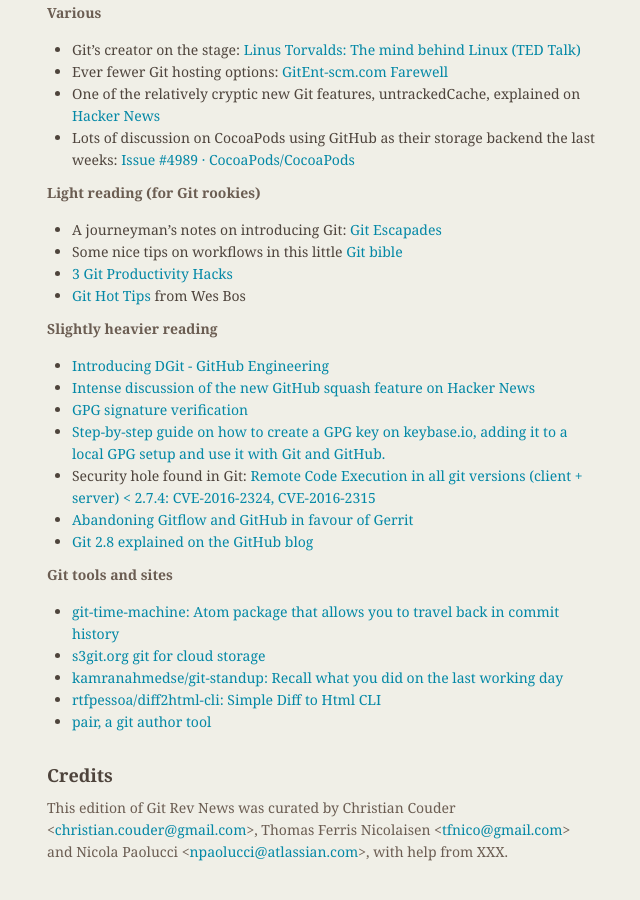
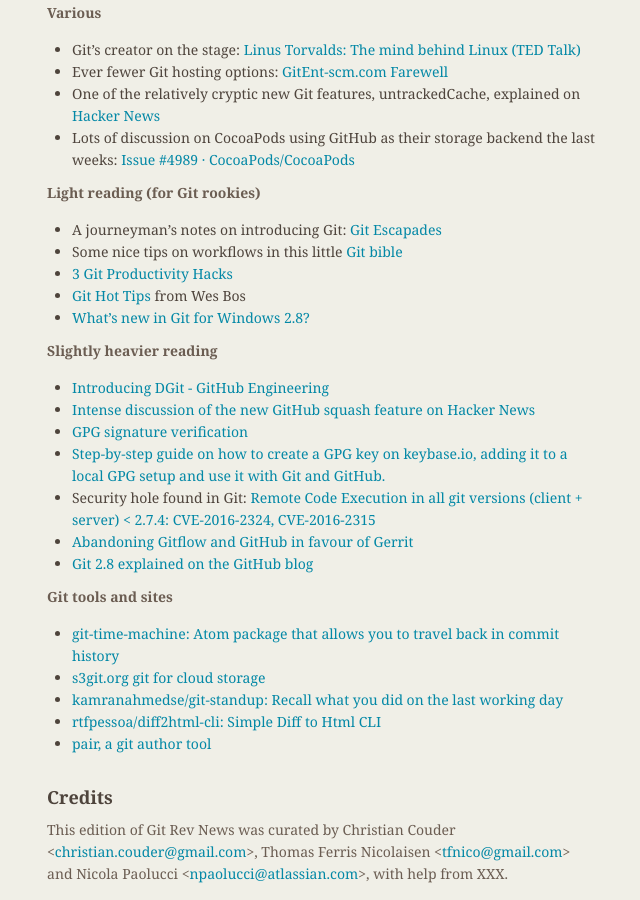
Before and after one commit to git/git.github.io, a Jekyll site: the page built from rev_news/drafts/edition-14.md, in a window 1280 px wide and 900 px high, scrolled down 4009 px. Shown: the whole window, without its empty margins (487-1127 px from the left). Built offline with Jekyll 4.4.1, drawn with Linux system fonts in a browser that asks for light colours; before the commit the page ends 4887 px from its top, so only the background shows below that.

Commit message:
Add a link to my blog post about Git for Windows 2.8
Signed-off-by: Johannes Schindelin <johannes.schindelin@gmx.de>

```diff
--- a/rev_news/drafts/edition-14.md
+++ b/rev_news/drafts/edition-14.md
@@ -247,6 +247,7 @@
 * Some nice tips on workflows in this little [Git bible](https://gist.github.com/dmglab/8402579)
 * [3 Git Productivity Hacks](http://blog.scoutapp.com/articles/2016/04/12/3-git-productivity-hacks)
 * [Git Hot Tips](http://wesbos.com/git-hot-tips/) from Wes Bos
+* [What's new in Git for Windows 2.8?](https://blogs.msdn.microsoft.com/visualstudioalm/2016/03/31/whats-new-in-git-for-windows-2-8/)
 
 __Slightly heavier reading__
 
```
